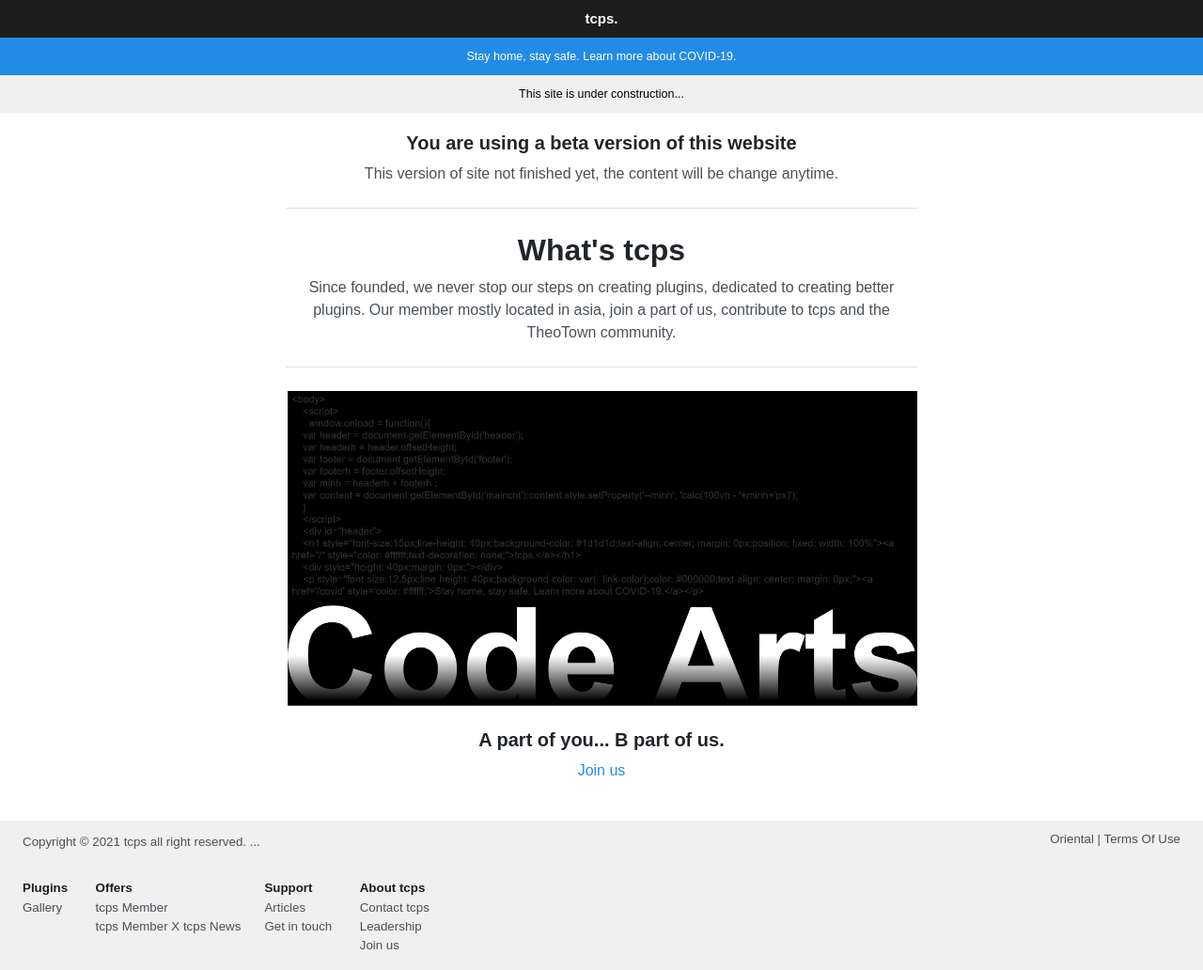
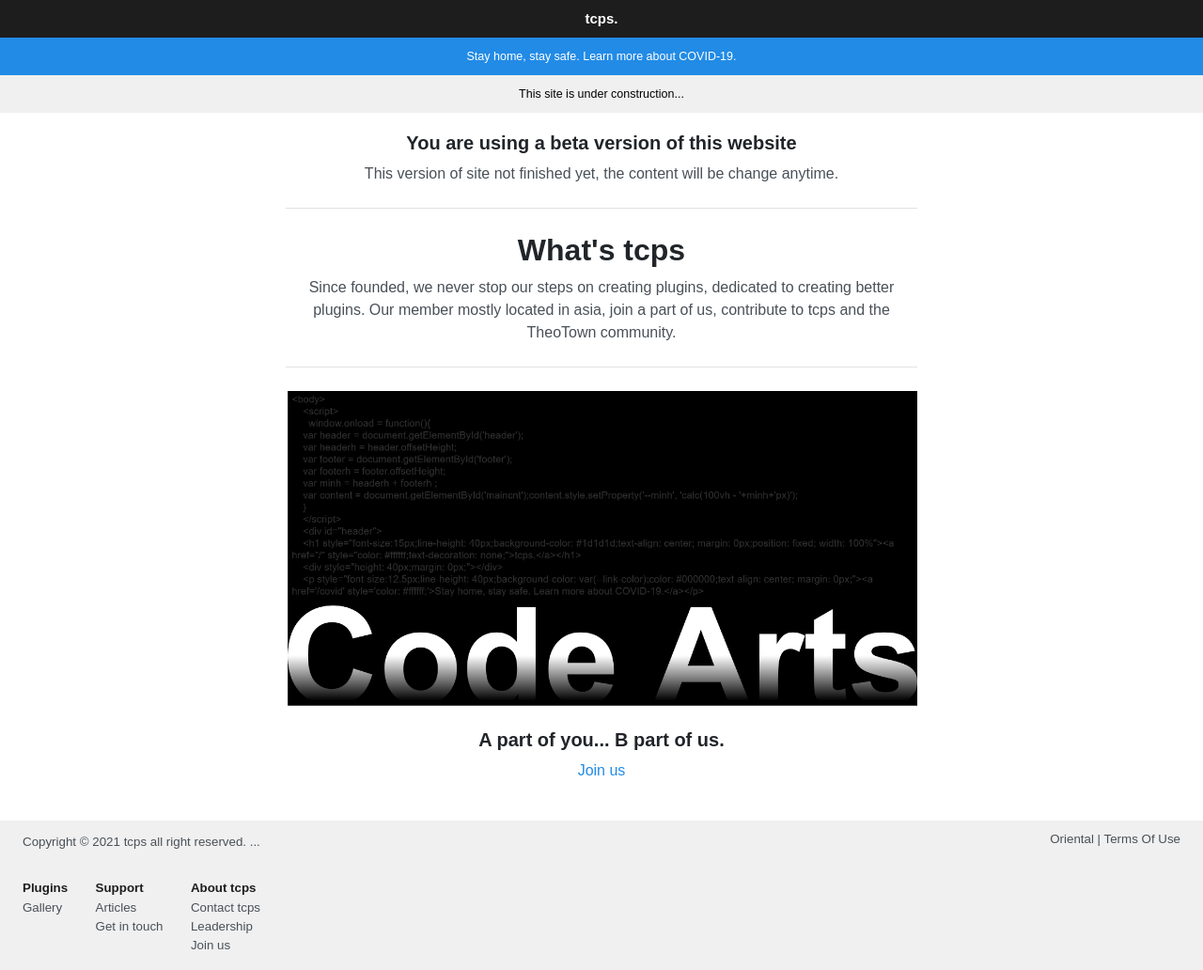
Before and after one commit to ttcps/ttcps.github.io, a Jekyll site: the page built from index.html, in a window 1280 px wide and 1032 px high. Shown: the whole window at 94% size. Built offline with Jekyll 4.4.1, drawn with Linux system fonts in a browser that asks for light colours.

Commit message:
Update footer.html

```diff
--- a/_includes/footer.html
+++ b/_includes/footer.html
@@ -19,11 +19,15 @@
             </small>
             </div>
 
-<div style="display: inline-block;padding-right: 25px;vertical-align: top;">
+          <!--
+          <div style="display: inline-block;padding-right: 25px;vertical-align: top;">
            <small><span style="font-weight: 600;color: #1d1d1d">Offers</span>
            <ul style="list-style: none;padding: 0px"><li><a href="/tcps-member" style="color: #495057">tcps Member</a></li><li><a href="/tM-X-tN" style="color: #495057">tcps Member X tcps News</a></li></ul>
           </small>
-          </div><div style="display: inline-block;padding-right: 25px;vertical-align: top;">
+          </div>
+          -->
+
+           <div style="display: inline-block;padding-right: 25px;vertical-align: top;">
            <small><span style="font-weight: 600;color: #1d1d1d">Support</span>
            <ul style="list-style: none;padding: 0px"><li><a href="/support/articles" style="color: #495057">Articles</a></li><li><a href="/support/get-in-touch" style="color: #495057">Get in touch</a></li></ul>
           </small>
```
